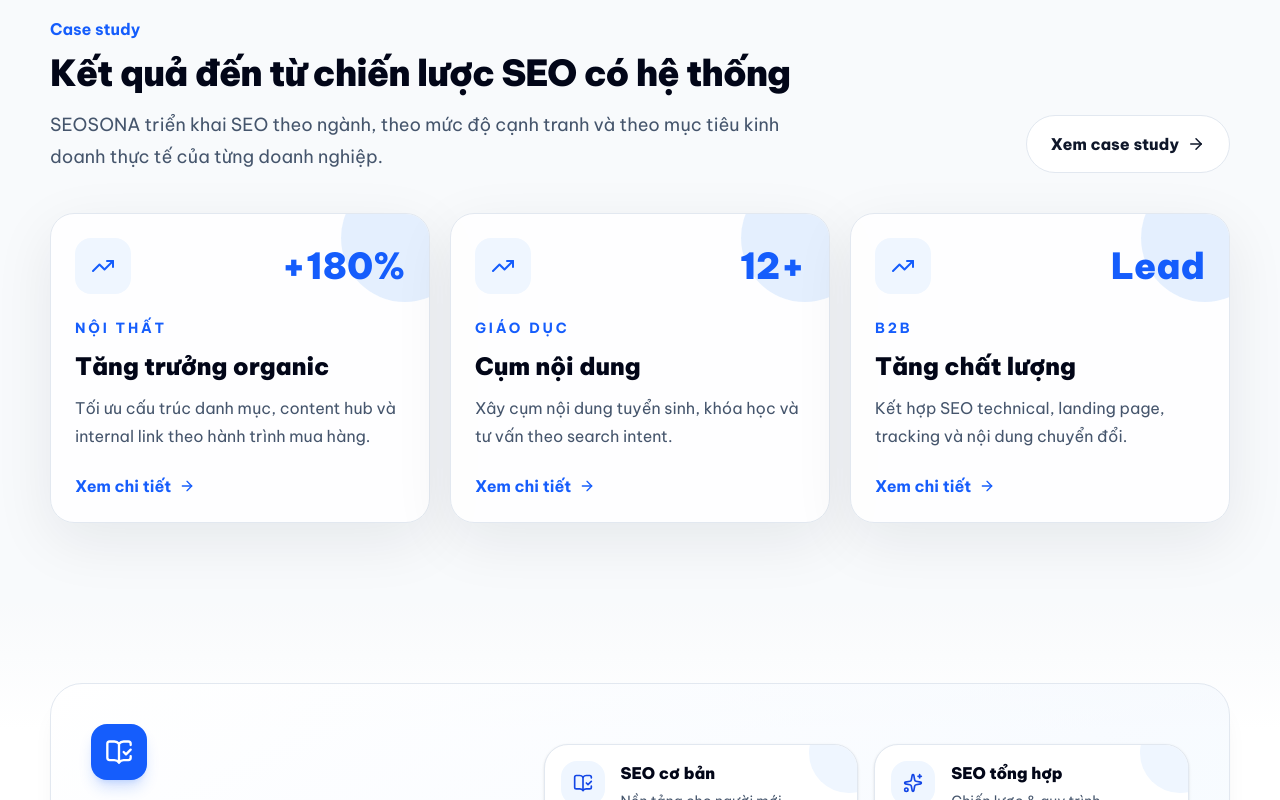
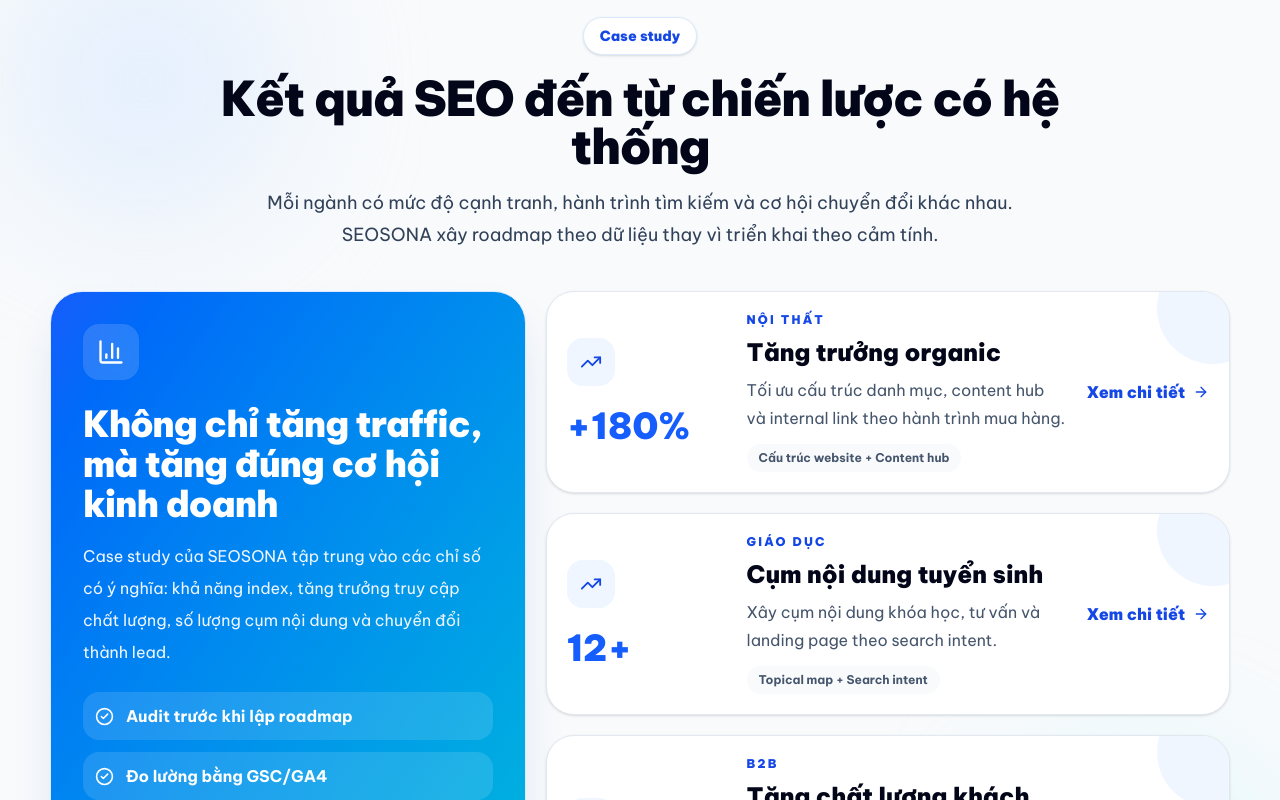
Before and after one commit to LongLeo287/SEOSONA, a Next.js app: page / in a window 1280 px wide. Shown: the part 4860-5660 px from the top of the page. Built offline with nearby package versions, Linux system fonts and the light colour scheme.

Commit message:
style: redesign homepage case study section

```diff
--- a/components/sections/CaseStudyPreview.tsx
+++ b/components/sections/CaseStudyPreview.tsx
@@ -1,40 +1,80 @@
 import Link from "next/link";
-import { ArrowRight, TrendingUp } from "lucide-react";
+import { ArrowRight, BarChart3, CheckCircle2, TrendingUp } from "lucide-react";
 
 const cases = [
-  { industry: "Nội thất", metric: "+180%", result: "Tăng trưởng organic", detail: "Tối ưu cấu trúc danh mục, content hub và internal link theo hành trình mua hàng." },
-  { industry: "Giáo dục", metric: "12+", result: "Cụm nội dung", detail: "Xây cụm nội dung tuyển sinh, khóa học và tư vấn theo search intent." },
-  { industry: "B2B", metric: "Lead", result: "Tăng chất lượng", detail: "Kết hợp SEO technical, landing page, tracking và nội dung chuyển đổi." }
+  {
+    industry: "Nội thất",
+    metric: "+180%",
+    result: "Tăng trưởng organic",
+    detail: "Tối ưu cấu trúc danh mục, content hub và internal link theo hành trình mua hàng.",
+    focus: "Cấu trúc website + Content hub"
+  },
+  {
+    industry: "Giáo dục",
+    metric: "12+",
+    result: "Cụm nội dung tuyển sinh",
+    detail: "Xây cụm nội dung khóa học, tư vấn và landing page theo search intent.",
+    focus: "Topical map + Search intent"
+  },
+  {
+    industry: "B2B",
+    metric: "Lead",
+    result: "Tăng chất lượng khách hàng",
+    detail: "Kết hợp SEO technical, landing page, tracking và nội dung chuyển đổi.",
+    focus: "Technical SEO + Conversion"
+  }
 ];
 
 export function CaseStudyPreview() {
   return (
-    <section className="py-16 lg:py-20">
-      <div className="container">
-        <div className="mb-10 flex flex-col justify-between gap-4 md:flex-row md:items-end">
-          <div className="max-w-3xl">
-            <span className="font-bold text-blue-600">Case study</span>
-            <h2 className="mt-3 text-4xl font-black tracking-tight text-slate-950">Kết quả đến từ chiến lược SEO có hệ thống</h2>
-            <p className="mt-4 text-lg leading-8 text-slate-600">SEOSONA triển khai SEO theo ngành, theo mức độ cạnh tranh và theo mục tiêu kinh doanh thực tế của từng doanh nghiệp.</p>
+    <section className="relative overflow-hidden bg-slate-50 py-14 sm:py-16 lg:py-20">
+      <div className="absolute left-0 top-0 h-72 w-72 rounded-full bg-blue-100/60 blur-3xl" />
+      <div className="absolute bottom-0 right-0 h-72 w-72 rounded-full bg-cyan-100/60 blur-3xl" />
+      <div className="container relative">
+        <div className="mx-auto mb-10 max-w-4xl text-center">
+          <span className="inline-flex rounded-full border border-blue-100 bg-white px-4 py-2 text-sm font-black text-blue-700 shadow-sm">Case study</span>
+          <h2 className="mt-5 text-3xl font-black tracking-tight text-slate-950 sm:text-4xl md:text-5xl">Kết quả SEO đến từ chiến lược có hệ thống</h2>
+          <p className="mx-auto mt-4 max-w-3xl text-base leading-8 text-slate-700 sm:text-lg">Mỗi ngành có mức độ cạnh tranh, hành trình tìm kiếm và cơ hội chuyển đổi khác nhau. SEOSONA xây roadmap theo dữ liệu thay vì triển khai theo cảm tính.</p>
+        </div>
+
+        <div className="grid gap-5 lg:grid-cols-[.82fr_1.18fr]">
+          <div className="rounded-[32px] border border-blue-100 bg-gradient-to-br from-blue-600 to-cyan-500 p-7 text-white shadow-2xl shadow-blue-900/15 sm:p-8">
+            <div className="grid h-14 w-14 place-items-center rounded-2xl bg-white/15 text-white backdrop-blur">
+              <BarChart3 size={28} />
+            </div>
+            <h3 className="mt-6 text-3xl font-black tracking-tight sm:text-4xl">Không chỉ tăng traffic, mà tăng đúng cơ hội kinh doanh</h3>
+            <p className="mt-4 leading-8 text-blue-50">Case study của SEOSONA tập trung vào các chỉ số có ý nghĩa: khả năng index, tăng trưởng truy cập chất lượng, số lượng cụm nội dung và chuyển đổi thành lead.</p>
+            <div className="mt-6 grid gap-3">
+              {["Audit trước khi lập roadmap", "Đo lường bằng GSC/GA4", "Tối ưu theo mục tiêu kinh doanh"].map((item) => (
+                <div key={item} className="flex items-center gap-3 rounded-2xl bg-white/12 p-3 font-bold text-white">
+                  <CheckCircle2 size={19} />
+                  <span>{item}</span>
+                </div>
+              ))}
+            </div>
+            <Link href="/case-study/" className="mt-7 inline-flex items-center gap-2 rounded-full bg-white px-5 py-3 font-black text-blue-700 shadow-lg shadow-blue-950/10 transition hover:-translate-y-0.5 hover:bg-blue-50">Xem tất cả case study <ArrowRight size={18} /></Link>
           </div>
-          <Link href="/case-study/" className="btn-secondary">Xem case study <ArrowRight size={18} /></Link>
-        </div>
-        <div className="grid gap-5 md:grid-cols-3">
-          {cases.map((item) => (
-            <Link href="/case-study/" key={item.industry} className="card group relative overflow-hidden p-6 transition hover:-translate-y-1 hover:border-blue-200">
-              <div className="absolute -right-10 -top-10 h-32 w-32 rounded-full bg-blue-100/70 transition group-hover:scale-125" />
-              <div className="relative mb-6 flex items-center justify-between">
-                <div className="grid h-14 w-14 place-items-center rounded-2xl bg-blue-50 text-blue-600">
-                  <TrendingUp />
+
+          <div className="grid gap-5 md:grid-cols-3 lg:grid-cols-1">
+            {cases.map((item) => (
+              <Link href="/case-study/" key={item.industry} className="group relative overflow-hidden rounded-[28px] border border-slate-200 bg-white p-5 shadow-sm transition duration-300 hover:-translate-y-1 hover:border-blue-200 hover:shadow-xl lg:grid lg:grid-cols-[160px_1fr_auto] lg:items-center lg:gap-5">
+                <div className="absolute -right-10 -top-10 h-28 w-28 rounded-full bg-blue-50 transition duration-500 group-hover:scale-150 group-hover:bg-cyan-50" />
+                <div className="relative mb-5 flex items-center justify-between lg:mb-0 lg:block">
+                  <div className="grid h-12 w-12 place-items-center rounded-2xl bg-blue-50 text-blue-700 transition group-hover:bg-blue-600 group-hover:text-white">
+                    <TrendingUp size={22} />
+                  </div>
+                  <div className="text-4xl font-black text-blue-600 lg:mt-5">{item.metric}</div>
                 </div>
-                <div className="text-4xl font-black text-blue-600">{item.metric}</div>
-              </div>
-              <div className="relative text-sm font-bold uppercase tracking-[0.2em] text-blue-600">{item.industry}</div>
-              <h3 className="relative mt-3 text-2xl font-black text-slate-950">{item.result}</h3>
-              <p className="relative mt-3 leading-7 text-slate-600">{item.detail}</p>
-              <span className="relative mt-6 inline-flex items-center gap-2 font-bold text-blue-600">Xem chi tiết <ArrowRight size={16} /></span>
-            </Link>
-          ))}
+                <div className="relative">
+                  <div className="text-xs font-black uppercase tracking-[0.18em] text-blue-700">{item.industry}</div>
+                  <h3 className="mt-2 text-xl font-black text-slate-950 sm:text-2xl">{item.result}</h3>
+                  <p className="mt-2 text-sm leading-7 text-slate-600 sm:text-base">{item.detail}</p>
+                  <div className="mt-3 inline-flex rounded-full bg-slate-50 px-3 py-1.5 text-xs font-bold text-slate-600">{item.focus}</div>
+                </div>
+                <span className="relative mt-5 inline-flex items-center gap-2 font-black text-blue-700 lg:mt-0">Xem chi tiết <ArrowRight size={16} /></span>
+              </Link>
+            ))}
+          </div>
         </div>
       </div>
     </section>
```
